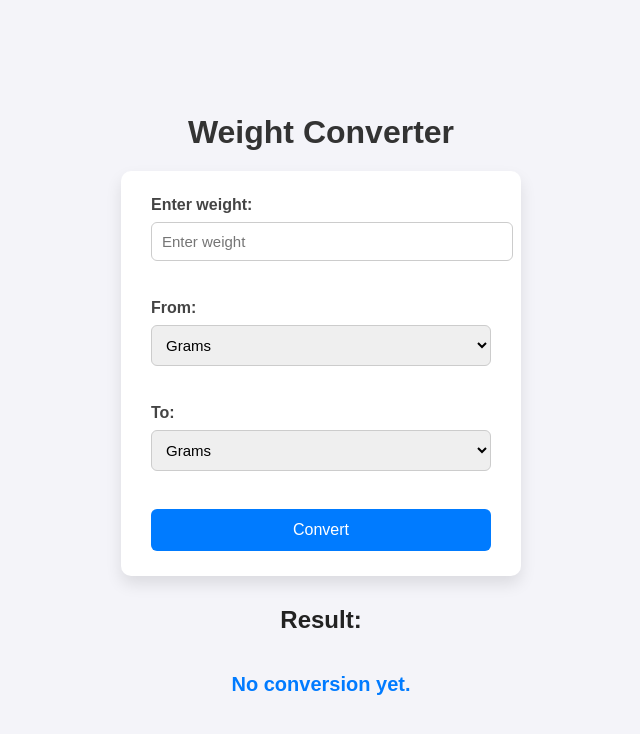
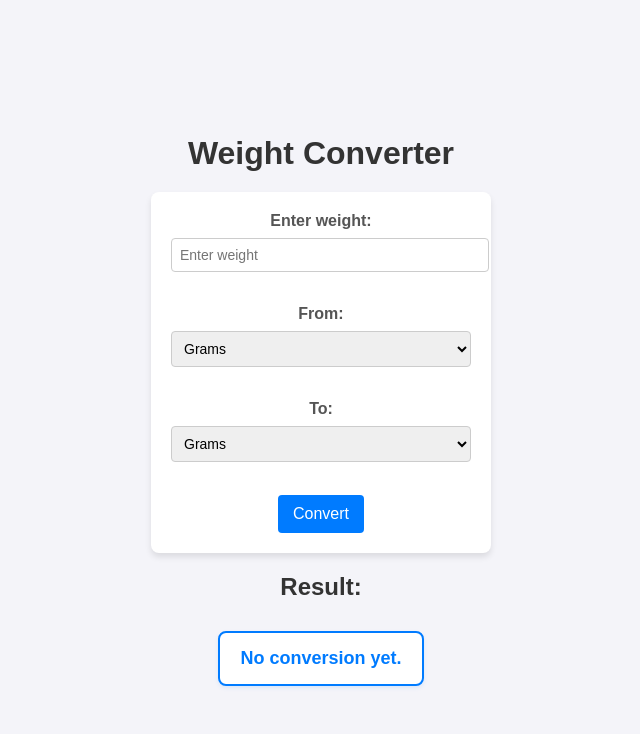
Before and after one commit to Anurag666786/weight_converter_web, a Flask app: page / in a window 1280 px wide. Shown: the top 734 px of the page, without its empty margins (319-959 px from the left). Run offline with Flask 3, Linux system fonts and the light colour scheme.

Commit message:
Styled result box for conversion output

```diff
--- a/static/style.css
+++ b/static/style.css
@@ -14,20 +14,17 @@
 /* Page title styling */
 h1 {
     color: #333;
-    margin-top: 30px;
     margin-bottom: 20px;
-    text-align: center;
 }
 
 /* Form container styling */
 form {
-    background-color: #ffffff;
-    padding: 25px 30px;
-    border-radius: 10px;
-    box-shadow: 0 8px 16px rgba(0, 0, 0, 0.1);
-    width: 90%;
-    max-width: 400px;
-    box-sizing: border-box;
+    background-color: #fff;
+    padding: 20px;
+    border-radius: 8px;
+    box-shadow: 0 4px 6px rgba(0, 0, 0, 0.1);
+    width: 300px;
+    text-align: center;
 }
 
 /* Label styling */
@@ -35,31 +32,29 @@
     display: block;
     margin-bottom: 8px;
     font-weight: bold;
-    color: #444;
-    text-align: left;
+    color: #555;
 }
 
 /* Input and select styling */
 input[type="text"],
 select {
     width: 100%;
-    padding: 10px;
-    margin-bottom: 20px;
+    padding: 8px;
+    margin-bottom: 15px;
     border: 1px solid #ccc;
-    border-radius: 6px;
-    font-size: 15px;
+    border-radius: 4px;
+    font-size: 14px;
 }
 
 /* Button styling */
 button {
     background-color: #007bff;
-    color: #ffffff;
+    color: #fff;
     border: none;
-    padding: 12px;
-    width: 100%;
-    border-radius: 6px;
+    padding: 10px 15px;
+    border-radius: 4px;
+    cursor: pointer;
     font-size: 16px;
-    cursor: pointer;
     transition: background-color 0.3s ease;
 }
 
@@ -67,32 +62,26 @@
     background-color: #0056b3;
 }
 
-/* Result section */
+/* Result section styling */
 h2 {
-    margin-top: 30px;
-    color: #222;
+    margin-top: 20px;
+    color: #333;
 }
 
-p {
-    font-size: 20px;
+.result-box {
+    margin-top: 10px;
+    background-color: #ffffff;
+    border: 2px solid #007bff;
+    border-radius: 8px;
+    padding: 15px 20px;
+    box-shadow: 0 2px 4px rgba(0, 123, 255, 0.1);
+    text-align: center;
+    max-width: 300px;
+}
+
+.result-box p {
+    font-size: 18px;
     color: #007bff;
     font-weight: bold;
-    text-align: center;
+    margin: 0;
 }
-
-/* Responsive design */
-@media (max-width: 480px) {
-    form {
-        padding: 20px;
-    }
-
-    input[type="text"],
-    select,
-    button {
-        font-size: 14px;
-    }
-
-    p {
-        font-size: 18px;
-    }
-}
--- a/templates/index.html
+++ b/templates/index.html
@@ -61,6 +61,8 @@
     </form>
 
     <h2>Result:</h2>
-    <p>{{ result }}</p>
+    <div class="result-box">
+        <p>{{ result }}</p>
+    </div>
 </body>
 </html>
```
